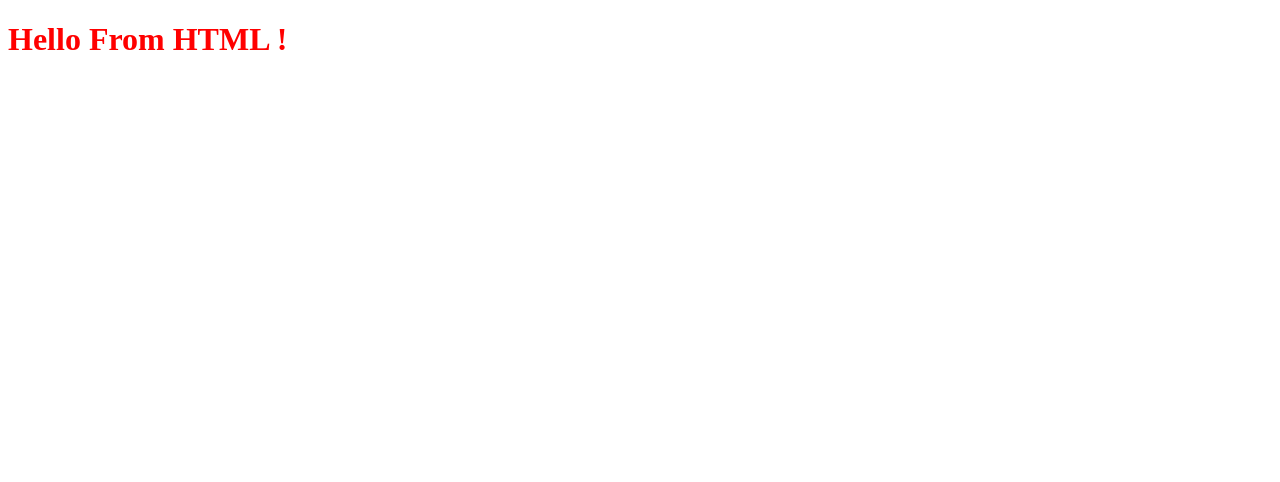
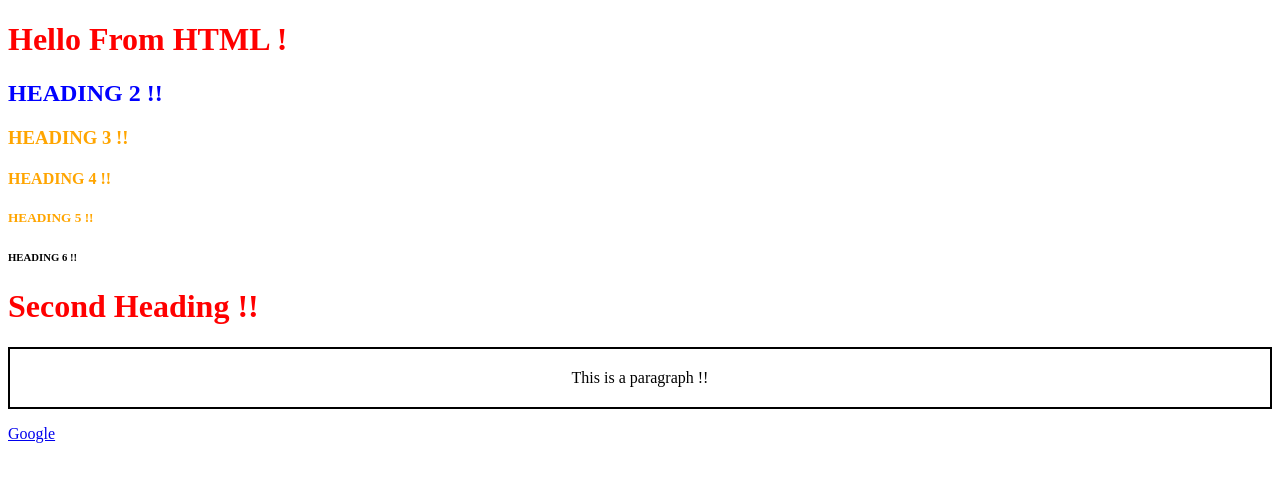
Before and after one commit to molmuripranavi/autosuggest, a website: page frontend/index.html in a window 1280 px wide. Drawn offline with Linux system fonts and the light colour scheme.

Commit message:
Introduction to HTML tags and CSS

```diff
--- a/frontend/CSS/index.css
+++ b/frontend/CSS/index.css
@@ -1,3 +1,18 @@
 h1{
     color:red
 }
+
+#heading-2{
+    color: blue
+}
+
+.heading{
+    color: orange
+}
+.para{
+    border: 2px;
+    border-color:black;
+    border-style:solid;
+    padding: 20px;
+    text-align: center;
+}
--- a/frontend/index.html
+++ b/frontend/index.html
@@ -8,6 +8,14 @@
 </head>
 <body>
     <h1>Hello From HTML ! </h1>
+    <h2 id="heading-2"> HEADING 2 !!</h2>
+    <h3 class="heading"> HEADING 3 !!</h3>
+    <h4 class="heading"> HEADING 4 !!</h4>
+    <h5 class="heading"> HEADING 5 !!</h5>
+    <h6> HEADING 6 !!</h6>
+    <h1> Second Heading !!</h1>
+    <p class="para"> This is a paragraph !!</p>
+    <a href="https://www.w3schools.com/"> Google </a>
     <script src = "js/index.js"></script>
 </body>
 </html>
--- a/frontend/js/index.js
+++ b/frontend/js/index.js
@@ -1,3 +1,3 @@
-alert("hello From JS !");
+//alert("hello From JS !");
 
 console.log("hello From JS !");
```
